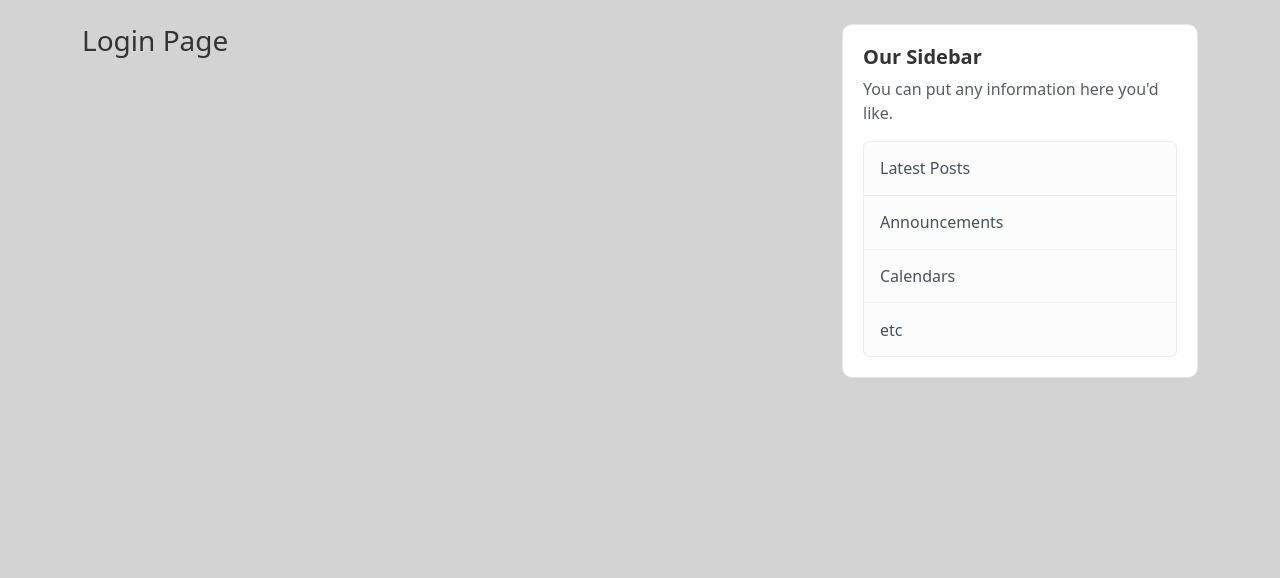
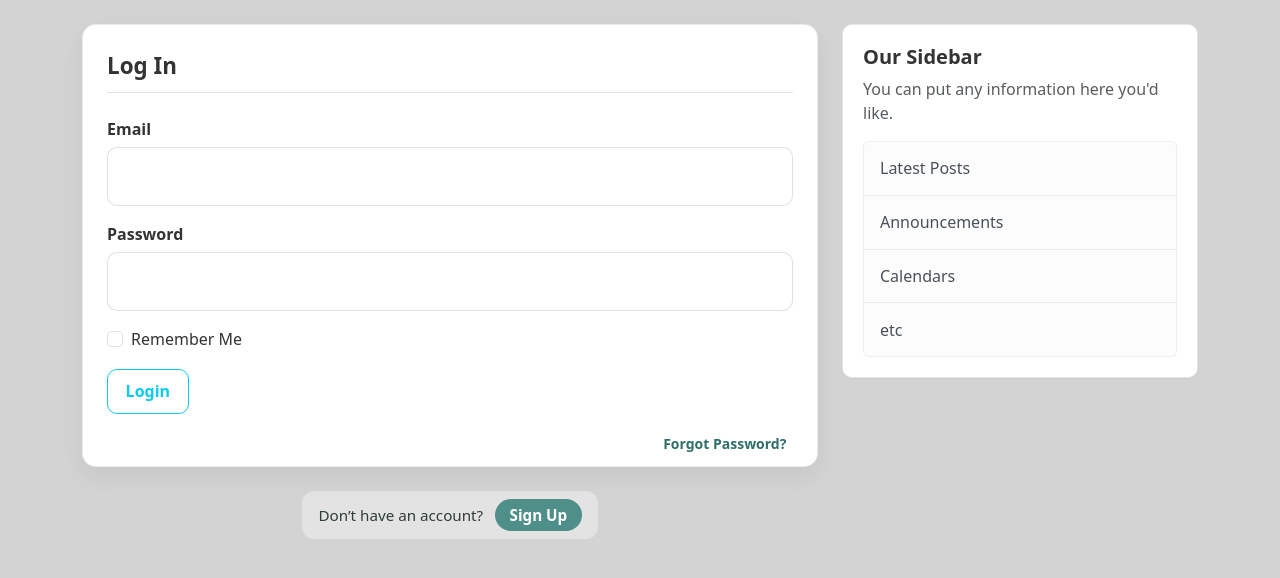
Before and after one commit to khaledelsayed2003/shareithub, a Flask app: page /login in a window 1280 px wide. Shown: the part 98-676 px from the top of the page. Run offline with Flask 3, Linux system fonts and the light colour scheme.

Commit message:
feat(ui): create login form with remember me and forgot password styling & custom CSS styling

```diff
--- a/static/main.css
+++ b/static/main.css
@@ -106,8 +106,8 @@ main.container {
   }
 }
 
-/*Register Page (only)*/
-.register-card {
+/*Register & Login Page*/
+.register-card, .login-card{
   background: #ffffff;
   border: 1px solid rgba(0,0,0,0.08);
   border-radius: 14px;
@@ -116,43 +116,43 @@ main.container {
 }
 
 /* Title */
-.register-card legend {
+.register-card legend, .login-card legend {
   font-size: 1.4rem;
   font-weight: 700;
   padding-bottom: .6rem;
 }
 
-.register-card .form-group {
+.register-card .form-group, .login-card .form-group{
   margin-bottom: 1rem;
 }
 
 /* Labels */
-.register-card .form-control-label {
+.register-card .form-control-label, .login-card .form-control-label{
   font-weight: 600;
   margin-bottom: .35rem;
 }
 
 /* Inputs */
-.register-card .form-control {
+.register-card .form-control, .login-card .form-control{
   border-radius: 10px;
   padding: .85rem .9rem;
   border: 1px solid rgba(0,0,0,0.12);
 }
 
-.register-card .form-control:focus {
+.register-card .form-control:focus, .login-card .form-control:focus {
   border-color: rgba(47, 127, 122, 0.55);
   box-shadow: 0 0 0 .2rem rgba(47, 127, 122, 0.15);
 }
 
 /* Submit button */
-.register-card .btn {
+.register-card .btn, .login-card .btn{
   border-radius: 10px;
   padding: .6rem 1.1rem;
   font-weight: 600;
 }
 
 /* Bottom "Already have an account" section */
-.register-footer {
+.register-footer, .login-footer {
   margin-top: 1.5rem;
   padding: 0.75rem 1rem;
   text-align: center;
@@ -163,13 +163,13 @@ main.container {
   margin-right: auto;
 }
 
-.register-footer small {
+.register-footer small, .login-footer small {
   font-size: 0.95rem;
   color: #2f3e3b;
 }
 
 /* Sign In button-style link */
-.register-footer a {
+.register-footer a, .login-footer a{
   margin-left: 0.5rem;
   padding: 0.35rem 0.9rem;
   border-radius: 999px;
@@ -180,7 +180,66 @@ main.container {
   transition: all 0.2s ease-in-out;
 }
 
-.register-footer a:hover {
+.register-footer a:hover, .login-footer a:hover {
   background-color: #3c726e;
   color: #ffffff;
 }
+
+.login-card .formcheck {
+  position: relative;
+}
+
+/* Position the "Forgot Password?" next to the Login button */
+.login-card small.text-muted.ml-2 {
+  position: absolute;
+  right: 1rem;
+  bottom: 0.5rem;
+  margin: 0 !important;
+  text-align: right;
+  line-height: 1;
+}
+
+.login-card small.text-muted.ml-2 a {
+  font-weight: 600;
+  font-size: 0.875rem;
+  color: #2f6f6a;
+  text-decoration: none;
+  padding: 0.35rem 0.85rem;
+  border-radius: 999px;
+  background: transparent;
+  border: 1.5px solid transparent;
+  transition: all 0.25s ease;
+  display: inline-block;
+}
+
+/* Smooth hover effect: background + subtle lift + border */
+.login-card small.text-muted.ml-2 a:hover {
+  color: #fff;
+  background-color: #2f6f6a;
+  border-color: #2f6f6a;
+  transform: translateY(-1px);
+  box-shadow: 0 2px 5px rgba(47, 111, 106, 0.25);
+}
+
+.login-card small.text-muted.ml-2 a:focus {
+  outline: none;
+  box-shadow: 0 0 0 2px #ffffff, 0 0 0 4px rgba(47, 111, 106, 0.4);
+}
+
+.login-card {
+  position: relative;
+  padding-bottom: 2.25rem;
+}
+
+/* Mobile adjustment */
+@media (max-width: 576px) {
+  .login-card small.text-muted.ml-2 {
+    right: 0.75rem;
+    bottom: 0.45rem;
+  }
+
+  .login-card small.text-muted.ml-2 a {
+    font-size: 0.85rem;
+    padding: 0.3rem 0.75rem;
+  }
+}
--- a/templates/login.html
+++ b/templates/login.html
@@ -1,5 +1,64 @@
 {% extends 'base.html' %}
+{% block content %}
 
-{% block content %}
-    <h3>Login Page</h3>
+<div class="register-page">
+
+  <div class="content-section login-card">
+    <form method="POST" action="">
+      {{ form.hidden_tag() }}
+
+      <fieldset class="form-group">
+        <legend class="border-bottom mb-4">Log In</legend>
+        <div class="form-group">
+          {{ form.email.label(class="form-control-label") }}
+
+          {% if form.email.errors %}
+            {{ form.email(class="form-control form-control-lg is-invalid") }}
+            <div class="invalid-feedback">
+              {% for error in form.email.errors %}
+                <span>{{ error }}</span>
+              {% endfor %}
+            </div>
+          {% else %}
+            {{ form.email(class="form-control form-control-lg") }}
+          {% endif %}
+        </div>
+
+        <div class="form-group">
+          {{ form.password.label(class="form-control-label") }}
+
+          {% if form.password.errors %}
+            {{ form.password(class="form-control form-control-lg is-invalid") }}
+            <div class="invalid-feedback">
+              {% for error in form.password.errors %}
+                <span>{{ error }}</span>
+              {% endfor %}
+            </div>
+          {% else %}
+            {{ form.password(class="form-control form-control-lg") }}
+          {% endif %}
+        </div>
+        <div class="form-check">
+            {{ form.remember_me(class="form-check-input") }}
+            {{ form.remember_me.label(class="form-check-label") }}
+        </div>
+      </fieldset>
+      <div class="form-group">
+        {{ form.submit(class="btn btn-outline-info") }}
+      </div>
+      <small class="text-muted ml-2">
+        <a href="#">Forgot Password?</a>
+      </small>
+    </form>
+  </div>
+
+  <div class="login-footer">
+    <small>
+        Don’t have an account?
+        <a href="{{ url_for('register') }}">Sign Up</a>
+    </small>
+  </div>
+
+</div>
+
 {% endblock content %}
```
